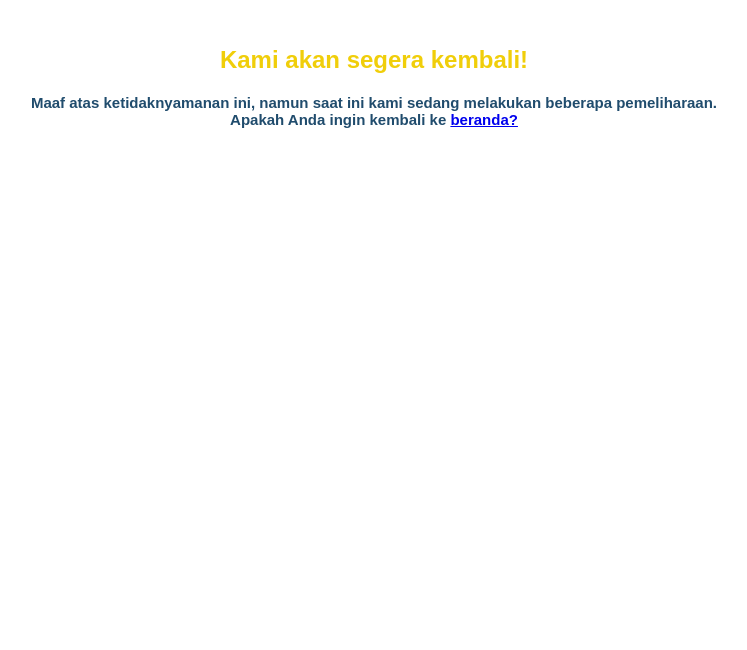
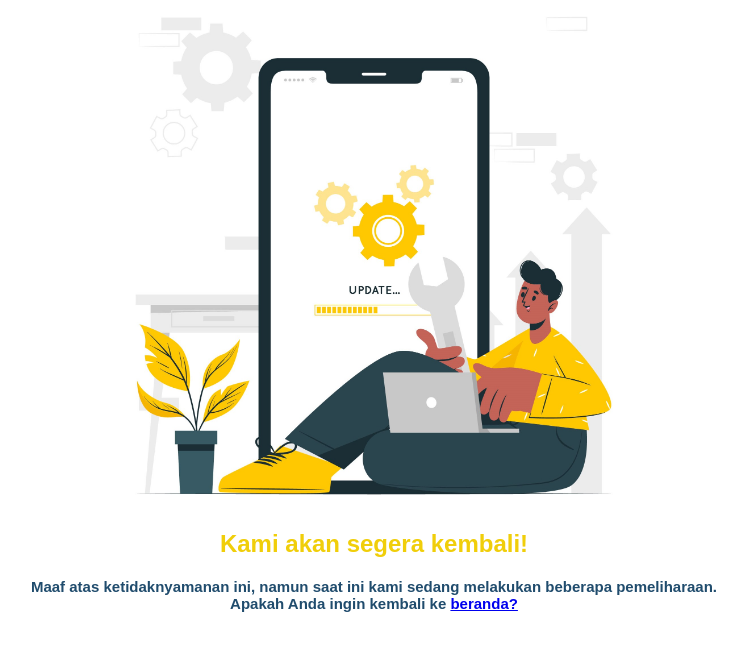
Before and after one commit to H4runStdio/h4runstdio.github.io, a plain HTML site: page 404.html in a window 1280 px wide. Shown: the whole page, without its empty margins (266-1013 px from the left). Drawn offline with Linux system fonts and the light colour scheme.

Commit message:
Update 404.html

```diff
--- a/404.html
+++ b/404.html
@@ -27,7 +27,7 @@
 </head>
 <body>
     <div class="Error">
-        <img src="gambar/error.jpg" alt="">
+        <img src="error.jpg" alt="">
         <h2><b>Kami akan segera kembali!</b></h2>
         <p>Maaf atas ketidaknyamanan ini, namun saat ini kami sedang melakukan beberapa pemeliharaan. <br>Apakah Anda ingin kembali ke <a href="home.html">beranda?</a></p>
     </div>
```
